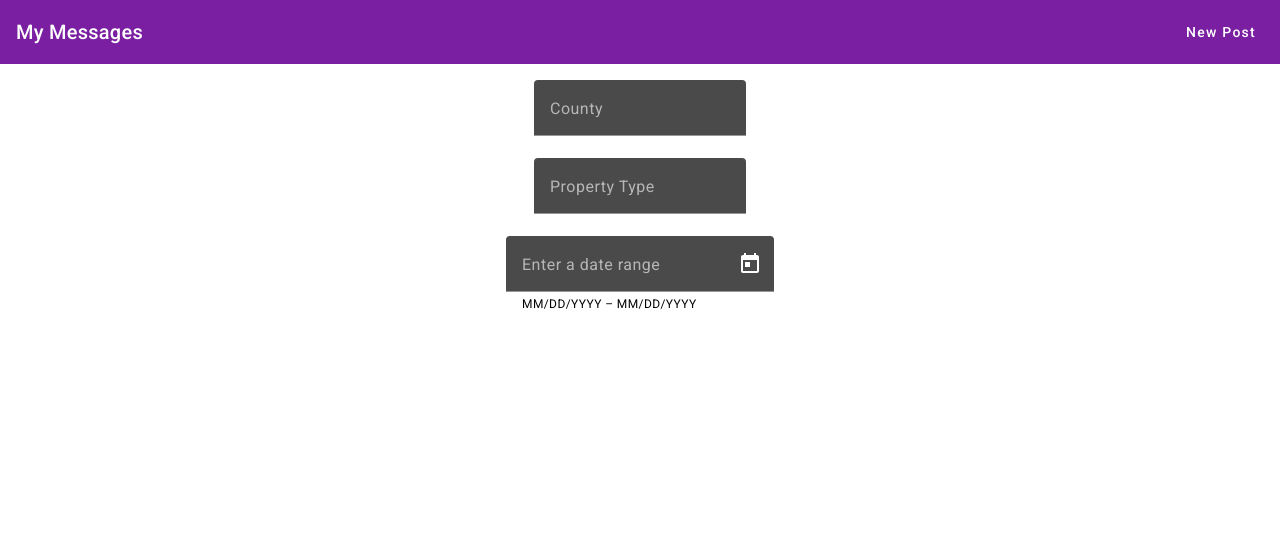
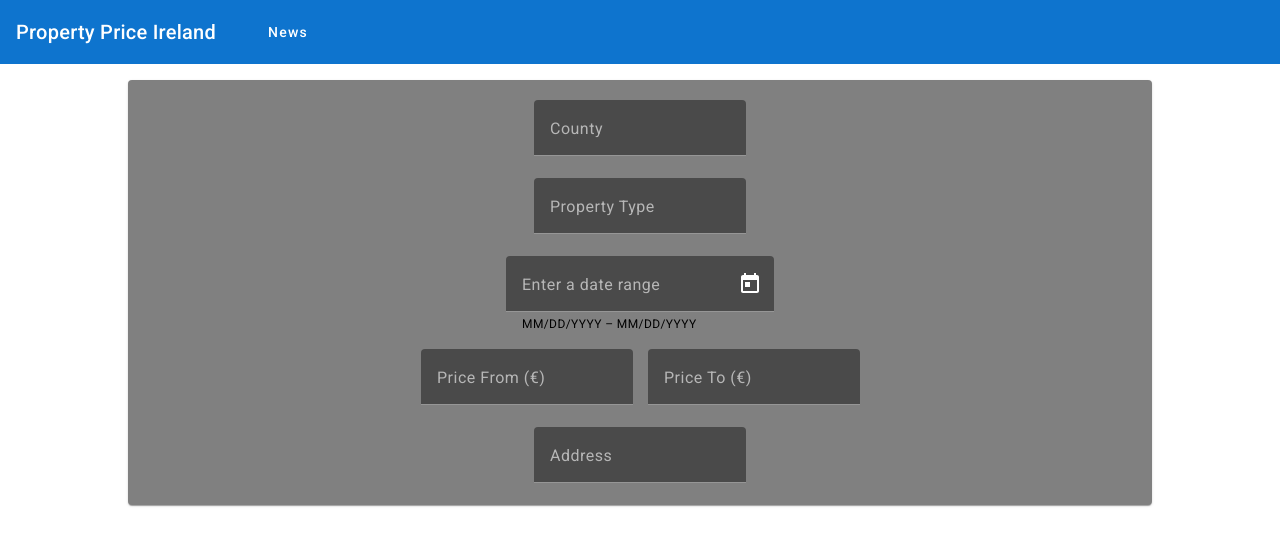
Before and after one commit to EvanSourke/PropertyPriceIre, an Angular app in the folder mean-course/: page / in a window 1280 px wide. Shown: the top 546 px of the page. Built offline with nearby package versions, Linux system fonts and the light colour scheme.

Commit message:
Finished form ui and added colour

```diff
--- a/mean-course/src/app/Houses/house-search/house-search.component.css
+++ b/mean-course/src/app/Houses/house-search/house-search.component.css
@@ -1,3 +1,20 @@
 .form-fields {
   text-align: center;
 }
+
+.card {
+  background-color: grey;
+}
+
+.county {
+  padding-top: 20px;
+}
+
+.priceFrom {
+  padding-top: 15px;
+  padding-right: 15px;
+}
+
+.address {
+  width: 70;
+}
--- a/mean-course/src/app/Houses/house-search/house-search.component.html
+++ b/mean-course/src/app/Houses/house-search/house-search.component.html
@@ -1,6 +1,7 @@
 
 <div class="form-fields">
 <form >
+  <mat-card class="card">
   <div>
   <mat-form-field class="county"  appearance="fill">
     <mat-label>County</mat-label>
@@ -50,7 +51,54 @@
   </mat-form-field>
 </div>
 
+<div>
+  <mat-form-field class="priceFrom" appearance="fill">
+    <mat-label>Price From (€)</mat-label>
+    <input type="text"
+           placeholder="Price From (€)"
+           aria-label="Price From (€)"
+           matInput
+           [formControl]="control"
+           [matAutocomplete]="auto3">
+    <mat-autocomplete #auto3="matAutocomplete">
+      <mat-option *ngFor="let prices of filteredPrices | async" [value]="price">
+        {{prices}}
+      </mat-option>
+    </mat-autocomplete>
+  </mat-form-field>
+
+  <mat-form-field class="priceTo" appearance="fill">
+    <mat-label>Price To (€)</mat-label>
+    <input type="text"
+           placeholder="Price To (€)"
+           aria-label="Price To (€)"
+           matInput
+           [formControl]="control"
+           [matAutocomplete]="auto4">
+    <mat-autocomplete #auto4="matAutocomplete">
+      <mat-option *ngFor="let prices of filteredPrices | async" [value]="price">
+        {{prices}}
+      </mat-option>
+    </mat-autocomplete>
+  </mat-form-field>
+</div>
+
+<div>
+  <mat-form-field class="Address" appearance="fill">
+    <mat-label>Address</mat-label>
+    <input type="text"
+           placeholder="Address"
+           aria-label="Address"
+           matInput
+           [formControl]="control"
+           [matAutocomplete]="auto5">
+    <mat-autocomplete #auto5="matAutocomplete">
+    </mat-autocomplete>
+  </mat-form-field>
+
+</div>
+
   <!-- <p>Selected range: {{range.value | json}}</p> -->
-
+</mat-card>
 </form>
 </div>
--- a/mean-course/src/app/Houses/house-search/house-search.component.ts
+++ b/mean-course/src/app/Houses/house-search/house-search.component.ts
@@ -51,10 +51,13 @@ export class HouseSearchComponent implements OnInit {
 
   properties: string[] = ['New Dwelling house /Apartment','Second-Hand Dwelling house /Apartment'];
 
+  prices: string [] = ['50000','75000','100000','125000','150000','175000','200000','225000','250000','275000','300000','325000','350000','375000','400000','450000','500000','600000,','700000','800000','800000','1000000', '2000000','5000000']
+
 
 
   filteredCounties: Observable<string[]>;
   filteredProperties: Observable<string[]>;
+  filteredPrices: Observable<string[]>;
 
   ngOnInit() {
     this.filteredCounties = this.control.valueChanges.pipe(
@@ -66,6 +69,13 @@ export class HouseSearchComponent implements OnInit {
       startWith(''),
       map(value => this._filterProperties(value || '')),
     );
+
+    this.filteredPrices = this.control.valueChanges.pipe(
+      startWith(''),
+      map(value => this._filterPrices(value || '')),
+    );
+
+
   }
 
   range = new FormGroup({
@@ -78,6 +88,11 @@ export class HouseSearchComponent implements OnInit {
     return this.counties.filter(street => this._normalizeValue(street).includes(filterValue));
   }
 
+  private _filterPrices(value: string): string[] {
+    const filterValue = this._normalizeValue(value);
+    return this.prices.filter(street => this._normalizeValue(street).includes(filterValue));
+  }
+
   private _filterProperties(value: string): string[] {
     const filterValue = this._normalizeValue(value);
     return this.properties.filter(street => this._normalizeValue(street).includes(filterValue));
--- a/mean-course/src/app/header/header.component.css
+++ b/mean-course/src/app/header/header.component.css
@@ -1,3 +1,8 @@
+.toolbar {
+  background-color: rgb(14, 116, 206);
+}
+
+
 ul {
   list-style: none;
   padding: 0;
@@ -10,5 +15,5 @@ a {
 }
 
 .spacer {
-  flex: 1 1 auto;
+ padding: 20px;
 }
--- a/mean-course/src/app/header/header.component.html
+++ b/mean-course/src/app/header/header.component.html
@@ -1,11 +1,11 @@
-<mat-toolbar color="primary">
+<mat-toolbar class="toolbar">
   <span>
-    <a routerLink="/">My Messages</a>
+    <a routerLink="/">Property Price Ireland</a>
   </span>
   <span class="spacer"></span>
   <ul>
     <li>
-      <a mat-button routerLink="/create" routerLinkActive="mat-accent">New Post</a>
+      <a mat-button routerLink="/create" routerLinkActive="mat-accent">News</a>
     </li>
   </ul>
 </mat-toolbar>
```
